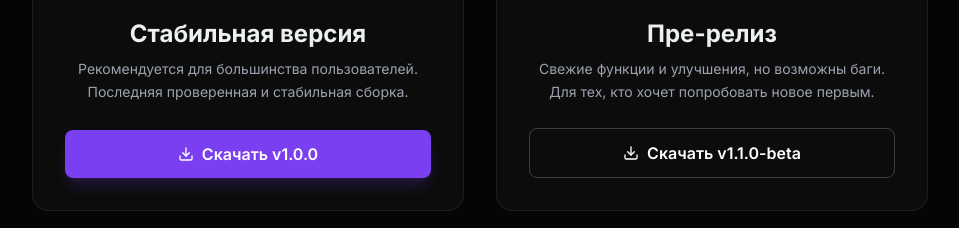
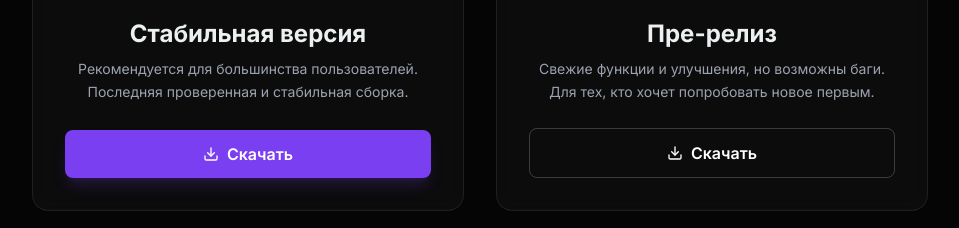
Before and after one commit to lighthurtsmyeyes/openchanger-website, a React (Vite) app: page / in a window 1280 px wide. Shown: the part 1880-2108 px from the top of the page, without its empty margins (160-1119 px from the left). Built offline with nearby package versions, Linux system fonts and the light colour scheme.

Commit message:
Update DownloadsSection.tsx

```diff
--- a/src/sections/DownloadsSection.tsx
+++ b/src/sections/DownloadsSection.tsx
@@ -53,7 +53,7 @@ export default function DownloadsSection() {
             className="w-full py-3 bg-[#7B3FF2] text-white rounded-lg font-semibold hover:bg-[#5B2BC2] transition-all duration-300 transform hover:scale-105 shadow-lg shadow-[#7B3FF2]/20 flex items-center justify-center gap-2 cursor-pointer mt-auto"
           >
             <Download className="w-4 h-4" />
-            Скачать v1.0.0
+            Скачать
           </button>
         </div>
 
@@ -74,7 +74,7 @@ export default function DownloadsSection() {
             className="w-full py-3 border border-white/20 text-white rounded-lg font-semibold hover:bg-white/10 transition-all duration-300 transform hover:scale-105 flex items-center justify-center gap-2 cursor-pointer mt-auto"
           >
             <Download className="w-4 h-4" />
-            Скачать v1.1.0-beta
+            Скачать
           </button>
         </div>
       </div>
```
